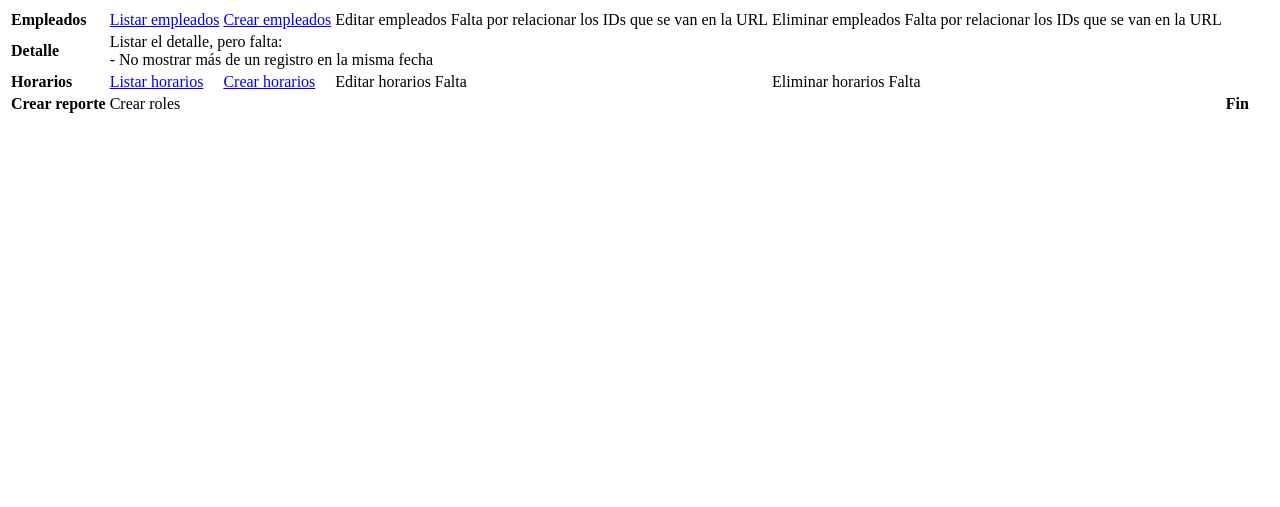
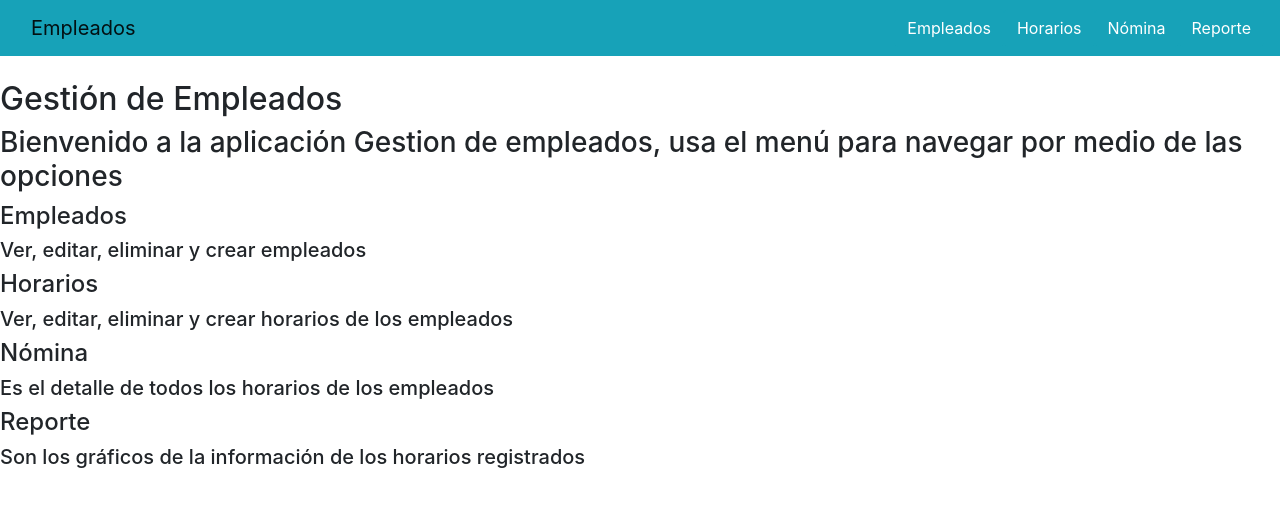
Before and after one commit to jduquem/gestion_empleados, a Django app: template empleados/templates/index.html in a window 1280 px wide. Shown: the top 507 px of the page. Run offline with Django 4.2, Linux system fonts and the light colour scheme; the template is opened without the code that fills it, so the values that code supplies are empty.

Commit message:
index page

```diff
--- a/empleados/templates/index.html
+++ b/empleados/templates/index.html
@@ -1,25 +1,9 @@
-<table>
-    <tr>
-        <td><strong>Empleados</strong></td>
-        <td><a href="{% url 'listar_empleados' %}" class="btn btn-info">Listar empleados</a></td>
-        <td><a href="{% url 'empleado_agregar' %}" class="btn btn-info">Crear empleados</a></td>
-        <td><label for="">Editar empleados</label> Falta por relacionar los IDs que se van en la URL</td>
-        <td><label for="">Eliminar empleados</label> Falta por relacionar los IDs que se van en la URL</td>
-    </tr>
-    <tr>
-        <td><strong>Detalle</strong></td>
-        <td colspan="6">Listar el detalle, pero falta:<br>- No mostrar más de un registro en la misma fecha</td>
-    </tr>
-    <tr>
-        <td><strong>Horarios</strong></td>
-        <td><a href="{% url 'listar_horarios' %}" class="btn btn-info">Listar horarios</a></td>
-        <td><a href="{% url 'horario_agregar' %}" class="btn btn-info">Crear horarios</a></td>
-        <td><label for="">Editar horarios</label> Falta</td>
-        <td><label for="">Eliminar horarios</label> Falta</td>
-    </tr>
-    <tr>
-        <td><strong>Crear reporte</strong></td>
-        <td colspan="5">Crear roles</td>
-        <td><strong>Fin</strong></td>
-    </tr>
-</table>
+{% extends "./base.html" %}
+{% block body %}
+    <h2>Gestión de Empleados</h2>
+    <h3>Bienvenido a la aplicación Gestion de empleados, usa el menú para navegar por medio de las opciones</h3>
+    <h4>Empleados</h4><h5>Ver, editar, eliminar y crear empleados</h5>
+    <h4>Horarios</h4><h5>Ver, editar, eliminar y crear horarios de los empleados</h5>
+    <h4>Nómina</h4><h5>Es el detalle de todos los horarios de los empleados</h5>
+    <h4>Reporte</h4><h5>Son los gráficos de la información de los horarios registrados</h5>
+{% endblock %}
--- a/empleados/urls.py
+++ b/empleados/urls.py
@@ -2,11 +2,11 @@ from django.urls import path
 from django.contrib.auth import views as auth_views
 from . import views_employee as employee
 from . import views_shift as shift
-from .views import NomineeSalaryAverage, NomineeSalaryDetails
+from .views import Index, NomineeSalaryAverage, NomineeSalaryDetails
 
 urlpatterns = [
 
-
+    path('', Index.as_view(), name='index'),
         # empleado
     path('listar_empleados/', employee.listar_empleados.as_view(), name='listar_empleados'),
     path('empleado_agregar/', employee.empleado_agregar.as_view(), name='empleado_agregar'),
--- a/empleados/views.py
+++ b/empleados/views.py
@@ -6,7 +6,9 @@ from django.db.models import Avg
 from django.contrib.auth.forms import AuthenticationForm
 from django.contrib.auth.decorators import user_passes_test
 
-
+class Index(View):
+    def get(self, request, *args, **kwargs):
+        return render(request, 'index.html')
 ### Clase para enviar informacion para el grafico
 # @user_passes_test(es_administrador)
 class NomineeSalaryAverage(View):
```
